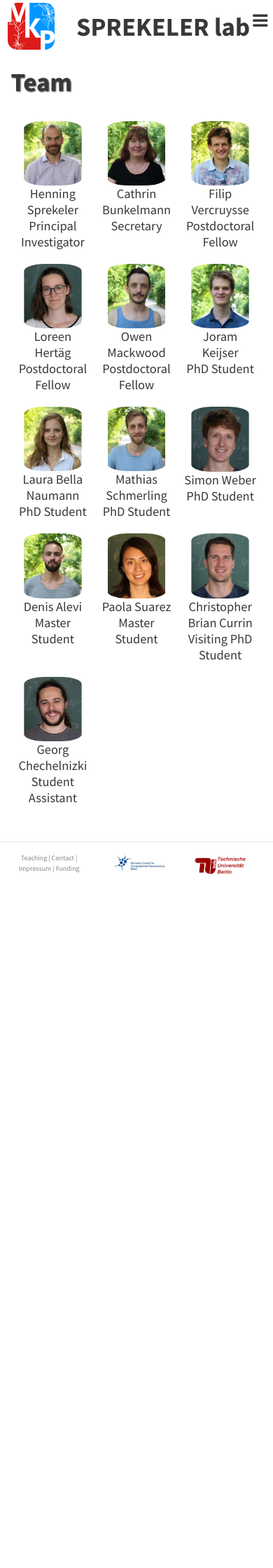
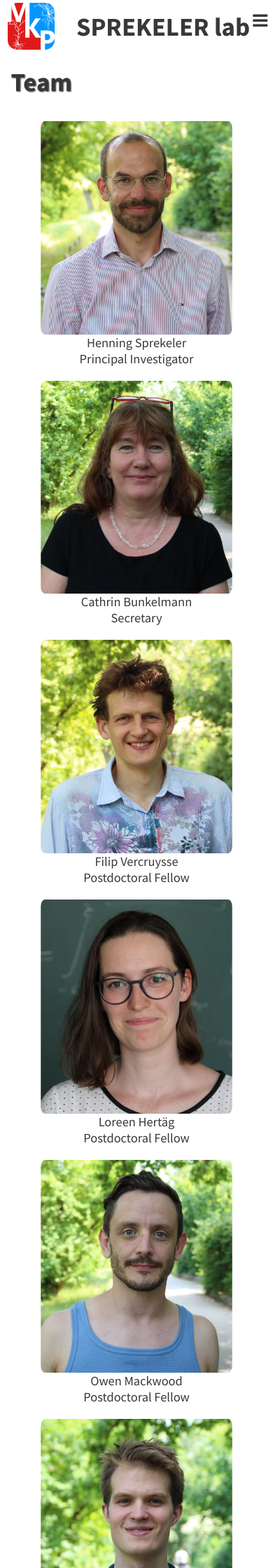
Before and after one commit to ge00rg/website-heroku, a Jekyll site: the page built from pages/2_team.md, in a window 390 px wide. Shown: the top 2240 px of the page at 70% size. Built offline with Jekyll 4.4.1, drawn with Linux system fonts in a browser that asks for light colours; before the commit the page ends 1289 px from its top, so only the background shows below that.

Commit message:
Update membergrid.html

```diff
--- a/_includes/membergrid.html
+++ b/_includes/membergrid.html
@@ -63,6 +63,9 @@ figcaption {
     .column {
         width: 100%;
     }
+    .row{
+        grid-template-columns: 1fr;
+    }
 }
     @media screen and (max-width: 1080px){
         .memberpic{filter: grayscale(0%);}
```
